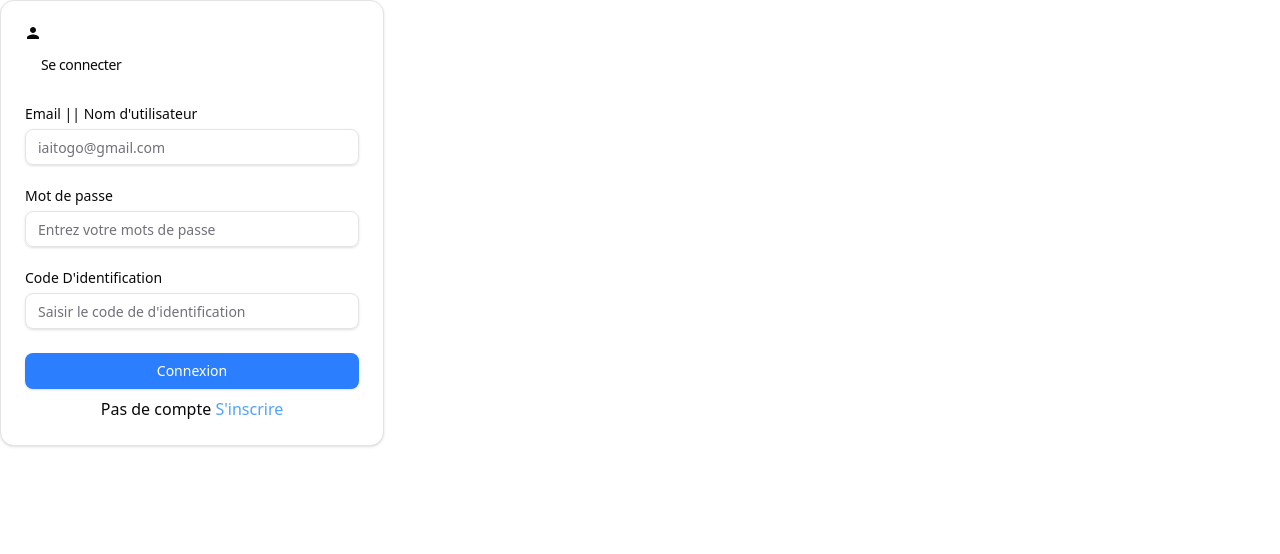
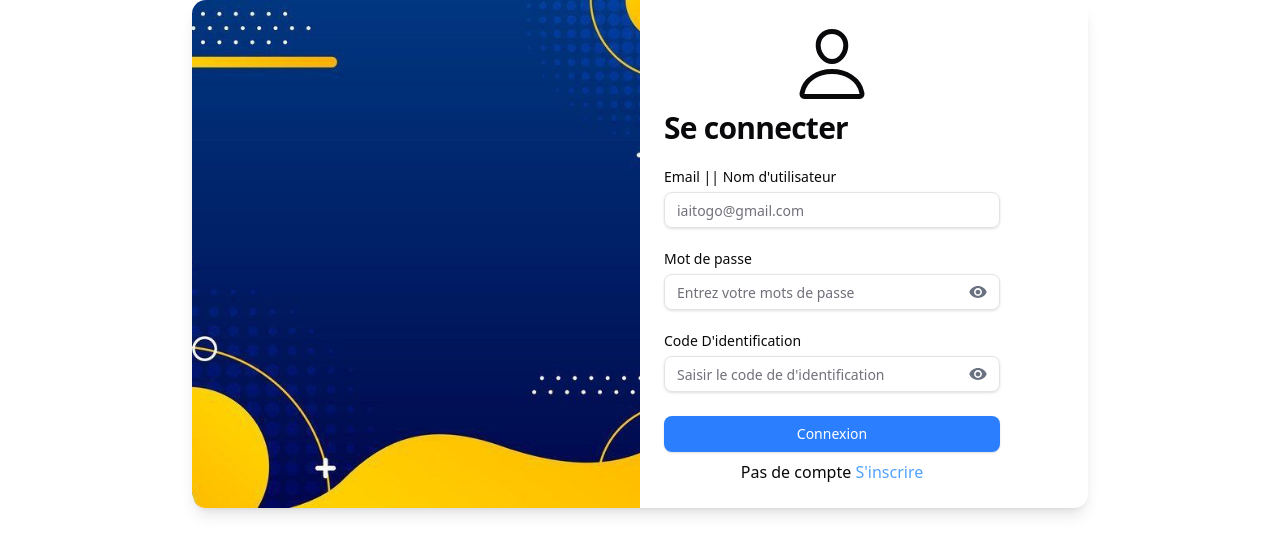
Before and after one commit to IAI-OpenSource/JOURNAL-IAI-FRONTEND, a React (Vite) app: page / in a window 1280 px wide. Shown: the top 554 px of the page. Built offline with nearby package versions, Linux system fonts and the light colour scheme.

Commit message:
Page de connexion terminer v1

```diff
--- a/src/components/ui/Auth/Connexion.tsx
+++ b/src/components/ui/Auth/Connexion.tsx
@@ -1,5 +1,6 @@
 import { Button } from "@/components/ui/button"
-import { IoMdPerson } from "react-icons/io";
+import { IoMdEye, IoMdEyeOff } from "react-icons/io";
+import { IoPersonOutline } from "react-icons/io5";
 import {
   Card,
   CardContent,
@@ -9,23 +10,34 @@ import {
 } from "@/components/ui/card"
 import { Input } from "@/components/ui/input"
 import { Label } from "@/components/ui/label"
+import { useState } from "react";
 
 export function Connexion() {
+  const [showPassword, setShowPassword] = useState(false);
+  const [showCode, setShowCode] = useState(false);
   return (
-    <Card className="w-full max-w-sm ">
+    <div className="flex flex-row bg-white rounded-xl shadow-lg overflow-hidden max-w-4xl mx-auto ">
+      <div className="hidden md:block w-1/2">
+        <img
+        src="src/assets/ImageAuth.jpg"
+         alt="Image de connexion"
+         className="h-full w-full object-cover" />
+      </div>
+    <Card className="w-full max-w-sm border-none shadow-none ">
       <CardHeader>
-        <CardTitle><IoMdPerson /></CardTitle>
+        <CardTitle className="flex justify-center w-full"><IoPersonOutline size={80} /></CardTitle>
         {/* <CardDescription>
           Enter your email below to login to your account
         </CardDescription> */}
-        <CardTitle>
-          <Button variant="link">Se connecter</Button>
+        <CardTitle className="text-3xl">
+          {/* <Button variant="link">Se connecter</Button> */}
+          <h1>Se connecter </h1>
         </CardTitle>
       </CardHeader>
       <CardContent>
         <form>
           <div className="flex flex-col gap-6">
-            <div className="grid gap-2">
+            <div className="grid gap-2 ">
               <Label htmlFor="email">Email || Nom d'utilisateur </Label>
               <Input
                 id="email"
@@ -38,16 +50,38 @@ export function Connexion() {
               <div className="flex items-center">
                 <Label htmlFor="password">Mot de passe </Label>
               </div>
-              <Input id="password" type="password" placeholder="Entrez votre mots de passe" required />
+              <div className="relative">
+              <Input  className="pr-10"
+              id="password"
+               type={showPassword? "text": "password"}
+               placeholder="Entrez votre mots de passe"
+               required
+                />
+                <button className="absolute right-3 top-1/2 -translate-y-1/2 text-gray-500 hover:text-gray-700"
+                type="button"
+                onClick={()=> setShowPassword(!showPassword)}>
+                  {showPassword? <IoMdEyeOff size={20}/> : <IoMdEye size={20}/>}
+
+                </button>
+                </div>
             </div>
             <div className="grid gap-2">
               <Label htmlFor="email">Code D'identification </Label>
-              <Input
+              <div className="relative">
+              <Input className="pr-10"
                 id="code"
-                type="password"
+                type={showPassword? "text": "password" }
                 placeholder="Saisir le code de d'identification"
                 required
               />
+              <button className="absolute right-3 top-1/2 -translate-y-1/2 text-gray-500 hover:text-gray-700"
+              type="button"
+              onClick={()=> {setShowCode(!showCode)}}>
+                {showCode? <IoMdEyeOff size={20}/> : <IoMdEye size={20}/>}
+
+
+              </button>
+              </div>
             </div>
           </div>
         </form>
@@ -61,5 +95,6 @@ export function Connexion() {
         </p>
       </CardFooter>
     </Card>
+    </div>
   )
 }
```
